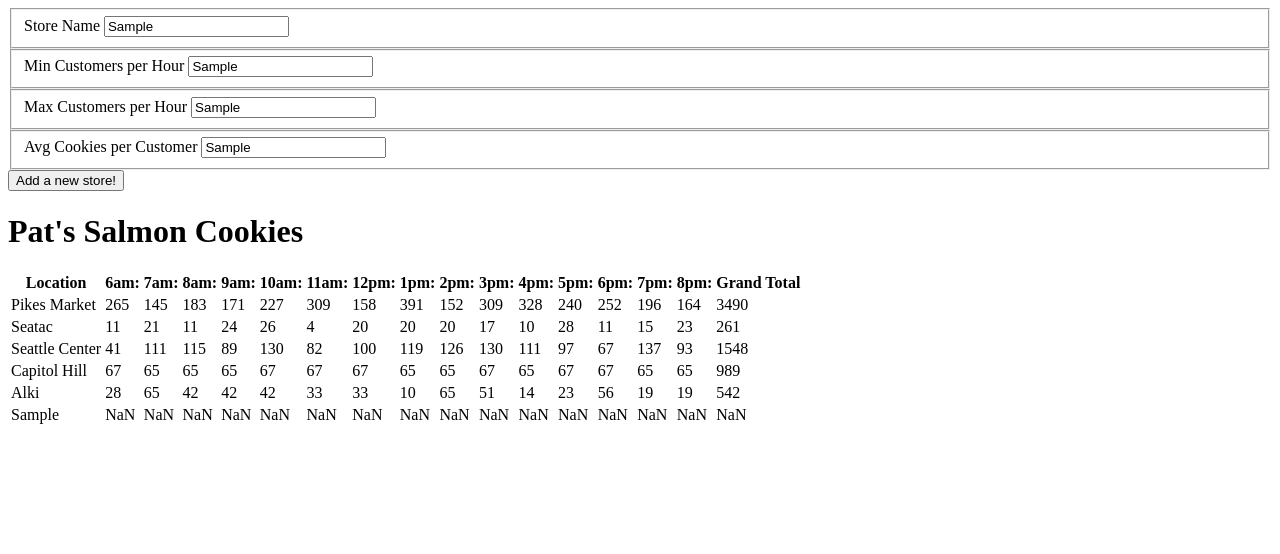
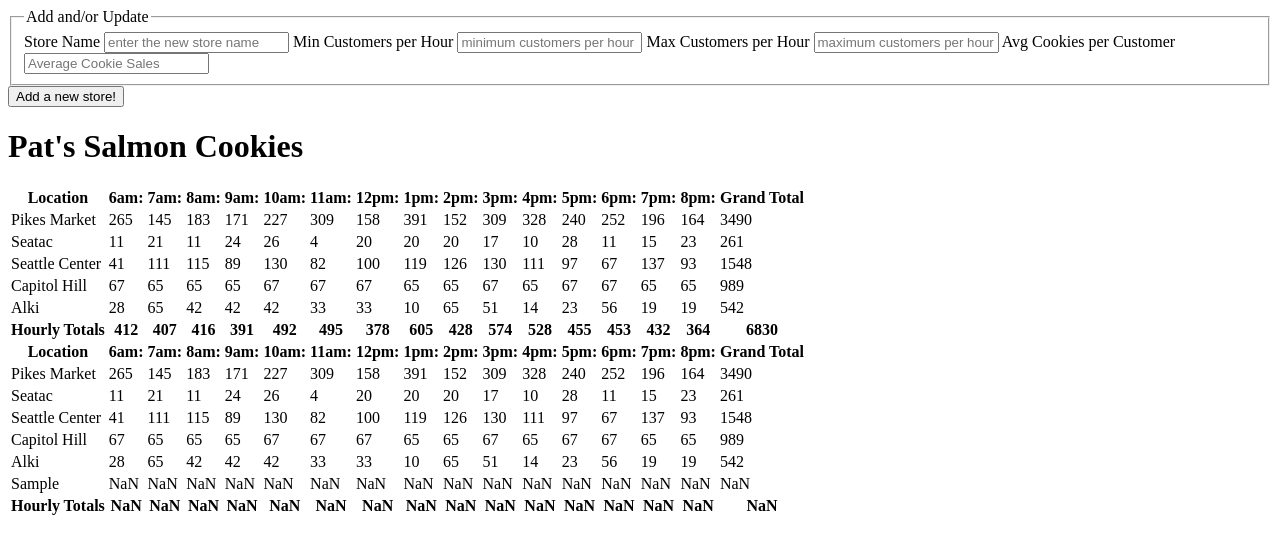
Before and after one commit to taxpayer131/cookie_stand, a plain HTML site: page sales.html in a window 1280 px wide. Both pictures are taken after typing "Sample", "Sample", "Sample", "Sample" into the empty fields and a click on the button "Add a new store!". Drawn offline with Linux system fonts and the light colour scheme.

```diff
--- a/app.js
+++ b/app.js
@@ -15,7 +15,6 @@ function Store(name, minCust, maxCust, avgCookieSale) {
   this.hourlyCust = [];
   this.totalSales = 0;
   this.calcSalesByHour();
-  this.render();
   allStores.push(this);
 };
 
@@ -54,13 +53,15 @@ Store.prototype.render = function(){
   myTable.appendChild(trEl);
 };
 
+function makeHeader() {
   var thEl = document.createElement('th');
   var trEl = document.createElement('tr');
   thEl.textContent = 'Location';
   trEl.appendChild(thEl);
   for(var i = 0; i < timesOfDay.length; i++){
     var thEl = document.createElement('th');
-  thEl.textContent = this.timesOfDay[i];
+    // console.log('hello');
+    thEl.textContent = timesOfDay[i];
     trEl.appendChild(thEl);
   }
 
@@ -68,26 +69,57 @@ thEl = document.createElement('th');
   thEl.textContent = 'Grand Total';
   trEl.appendChild(thEl);
   myTable.appendChild(trEl);
+}
 
+function renderAllLocations(){
   for(var i = 0; i < allStores.length; i++){
     allStores[i].render();
   }
+}
+
+function makeFooter() {
+  var thEl = document.createElement('th');
+  var trEl = document.createElement('tr');
+  thEl.textContent = 'Hourly Totals';
+  trEl.appendChild(thEl);
+  var dailyTotalAllLocations = 0;
+  for(var i = 0; i < timesOfDay.length; i++){
+    var total = 0;
+    for(var j = 0; j < allStores.length; j++){
+      total += allStores[j].hourlySales[i];
+    }
+    thEl = document.createElement('th');
+    thEl.textContent = total;
+    trEl.appendChild(thEl);
+    dailyTotalAllLocations += total;
+    trEl.appendChild(thEl);
+  }
+
+  thEl = document.createElement('th');
+  thEl.textContent = dailyTotalAllLocations;
+  trEl.appendChild(thEl);
+  myTable.appendChild(trEl);
+}
+
 //event listener
 function makeStore(event){
   event.preventDefault();
   var name = event.target.name.value;
   var minCust = parseInt(event.target.minCust.value);
   var maxCust = parseInt(event.target.maxCust.value);
-  var avgCookieSale = parseInt(event.target.avgCookieSale.value);
+  var avgCookieSale = parseFloat(event.target.avgCookieSale.value);
   var addStore = new Store(name, minCust, maxCust, avgCookieSale);
-  addStore.salesByHour();
-  addStore.render();
-  locations.push(addStore);
-  console.log(locations);
-  form.reset();
+  event.target.name.value = null;
+  event.target.minCust.value = null;
+  event.target.maxCust.value = null;
+  event.target.avgCookieSale.value = null;
+  myTable.innerHtml = '';
+
+  makeHeader();
+  renderAllLocations();
+  makeFooter();
+  console.log('first calls');
 }
-
-form.addEventListener('submit', makeStore);
 
 //Variables ready to make the individual store objects
 var pikePlace = new Store('Pikes Market', 23, 65, 6.3);
@@ -95,3 +127,10 @@ var seaTac = new Store ('Seatac', 3, 24, 1.2);
 var seaCent = new Store('Seattle Center', 11, 38, 3.7);
 var capHill = new Store('Capitol Hill', 30, 28, 2.3);
 var alki = new Store('Alki', 2, 16, 4.6);
+
+makeHeader();
+renderAllLocations();
+makeFooter();
+console.log('last calls');
+
+form.addEventListener('submit', makeStore);
--- a/sales.html
+++ b/sales.html
@@ -7,21 +7,17 @@
 
     <form id="form">
       <fieldset>
+        <legend>Add and/or Update</legend>
+
         <label for="name">Store Name</label>
         <input type="text" name="name" placeholder="enter the new store name" required>
-      </fieldset>
 
-      <fieldset>
         <label for="minCust">Min Customers per Hour</label>
         <input type="text" name="minCust" placeholder="minimum customers per hour" required>
-      </fieldset>
 
-      <fieldset>
         <label for="maxCust">Max Customers per Hour</label>
         <input type="text" name="maxCust" placeholder="maximum customers per hour" required>
-      </fieldset>
 
-      <fieldset>
         <label for="avgCookieSale">Avg Cookies per Customer</label>
         <input type="text" name="avgCookieSale" placeholder="Average Cookie Sales" required>
       </fieldset>
```
Also changed, not shown: assets/chinook.jpg (added), assets/cutter.jpeg (added), assets/family.jpg (added), assets/fish.jpg (added), assets/frosted-cookie.jpg (added), assets/shirt.jpg (added), 2 other files. Lines whose indentation alone changed are shown as unchanged.
